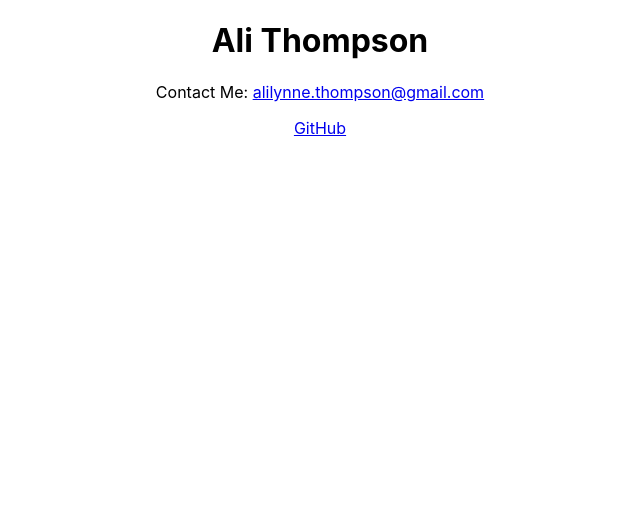
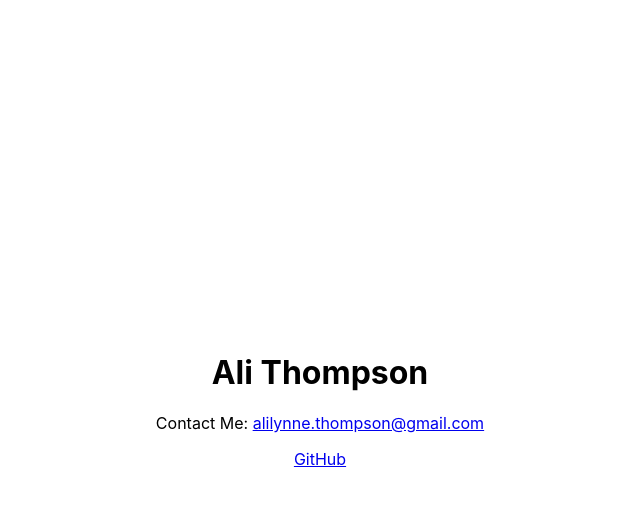
Before and after one commit to AliLynne/alilynne_old, a React (Create React App) app: page / in a window 1280 px wide. Shown: the top 506 px of the page, without its empty margins (320-960 px from the left). Built offline with nearby package versions, Linux system fonts and the light colour scheme.

Commit message:
centered text on page

```diff
--- a/src/App.css
+++ b/src/App.css
@@ -1,3 +1,8 @@
 .App {
+  display: flex;
+
+  justify-content: center;
+  align-items: center;
+  height: 100vh;
   text-align: center;
 }
--- a/src/App.js
+++ b/src/App.js
@@ -4,9 +4,11 @@ import './App.css';
 function App() {
   return (
     <div className="App">
-      <h1>Ali Thompson</h1>
-      <p>Contact Me: <a href="mailto:alilynne.thompson@gmail.com">alilynne.thompson@gmail.com</a></p>
-      <a href="https://github.com/AliLynne/">GitHub</a>
+      <header className="App__Header">
+        <h1>Ali Thompson</h1>
+        <p>Contact Me: <a href="mailto:alilynne.thompson@gmail.com">alilynne.thompson@gmail.com</a></p>
+        <a href="https://github.com/AliLynne/">GitHub</a>
+      </header>
     </div>
   );
 }
```
Also changed, not shown: 12 other files (tests, documents, lock files or other folders).
